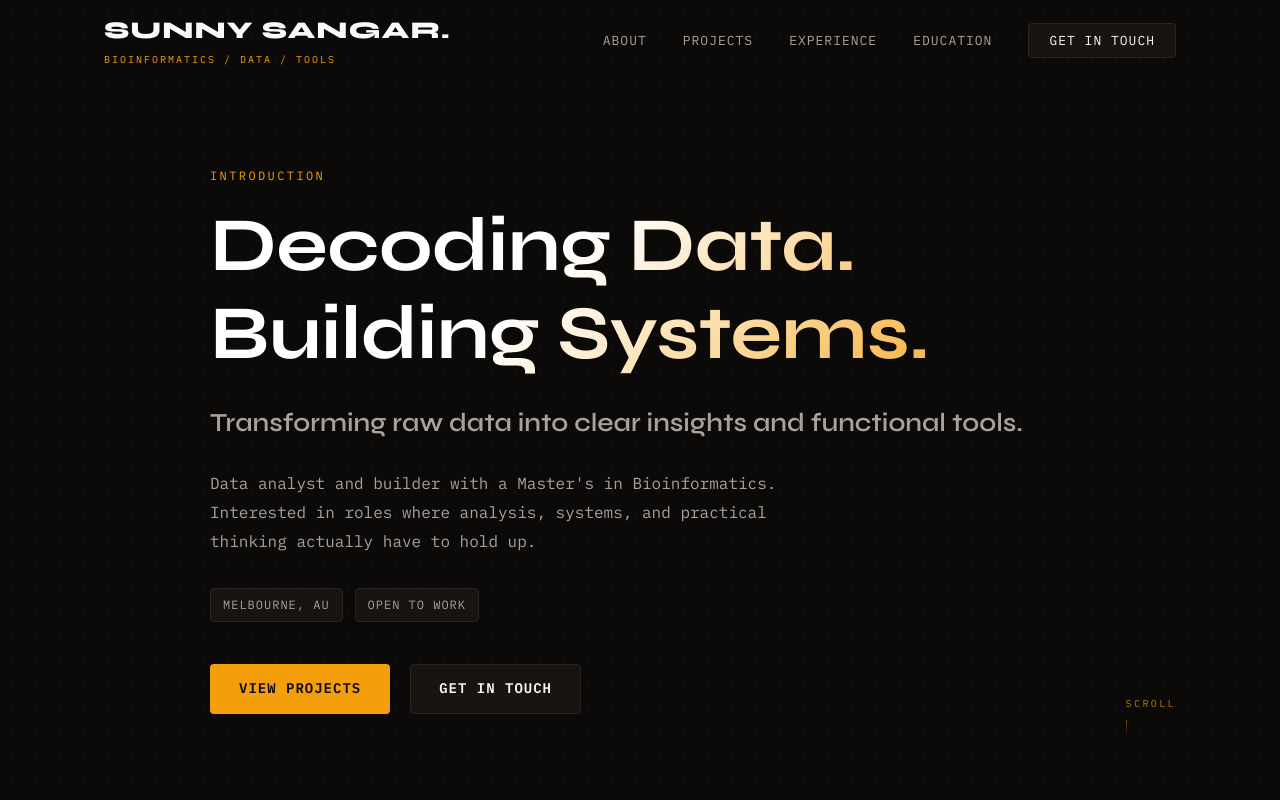
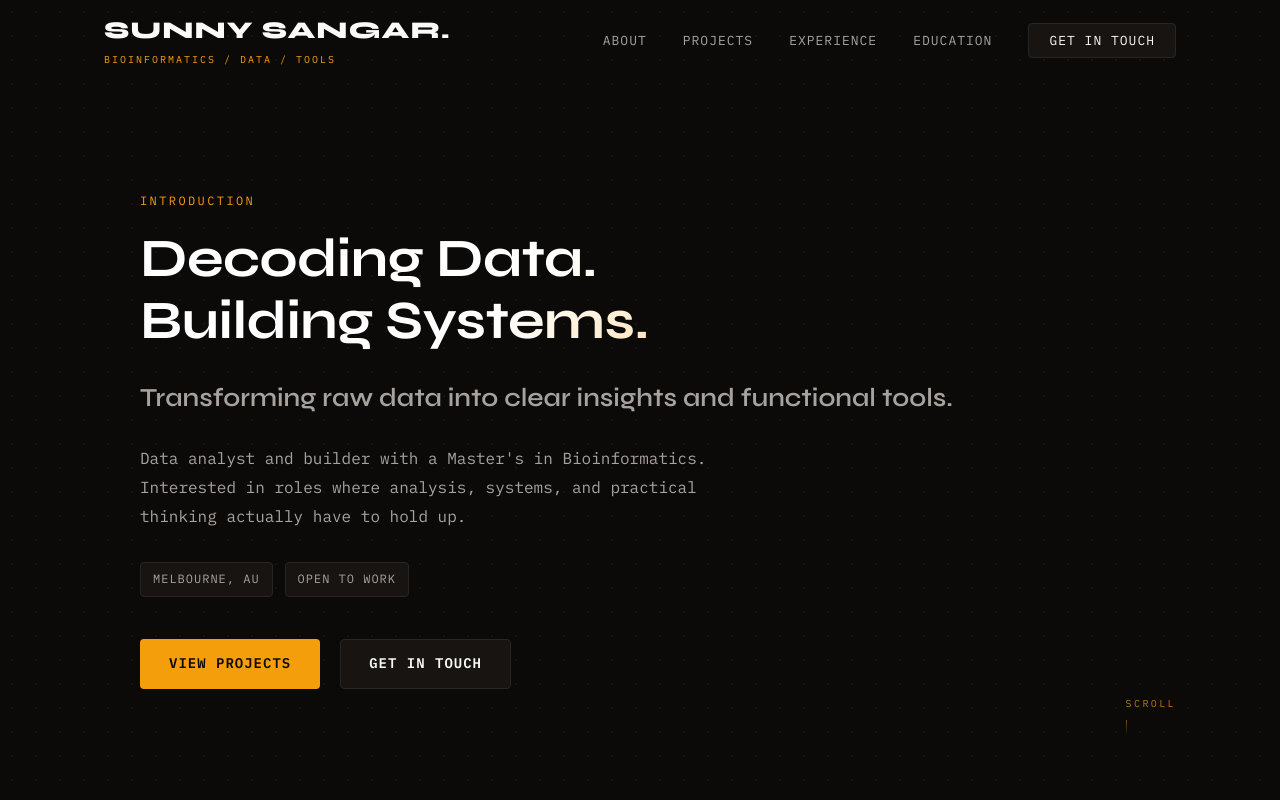
Before and after one commit to SunnyS29/SunnyS29.github.io, a plain HTML site: page index.html in a window 1280 px wide. Shown: the top 800 px of the page. Drawn offline with Linux system fonts and the light colour scheme.

Commit message:
Update style.css

```diff
--- a/css/style.css
+++ b/css/style.css
@@ -203,7 +203,7 @@ ul {
 }
 
 .hero-content {
-  max-width: 860px;
+  max-width: 1000px;
   margin: 0 auto;
   width: 100%;
 }
@@ -218,7 +218,7 @@ ul {
 }
 
 .hero-name {
-  font-size: clamp(40px, 8vw, 76px);
+  font-size: clamp(40px, 8vw, 54px);
   font-weight: 700;
   line-height: 1.15;
   letter-spacing: -0.5px;
```
